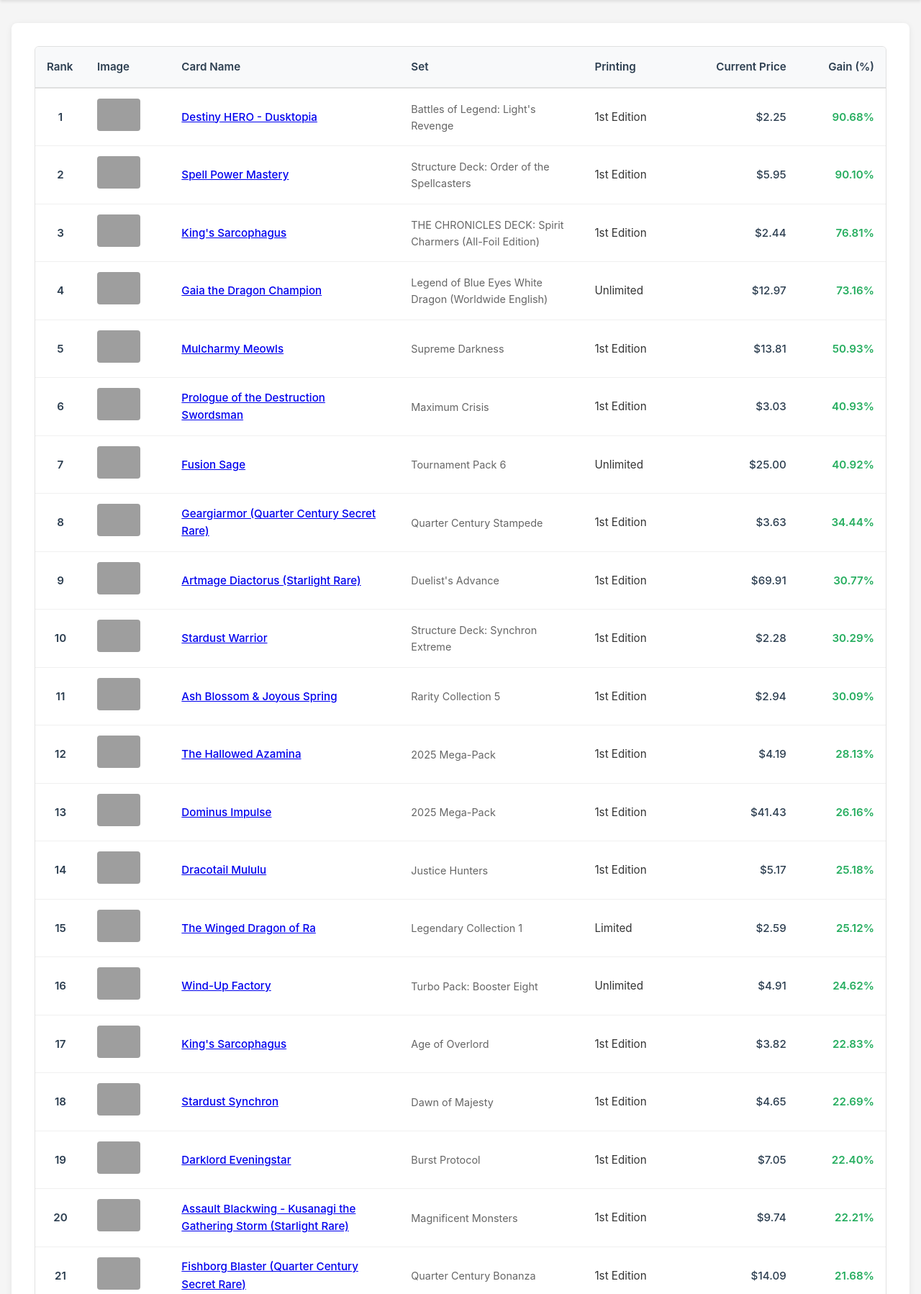
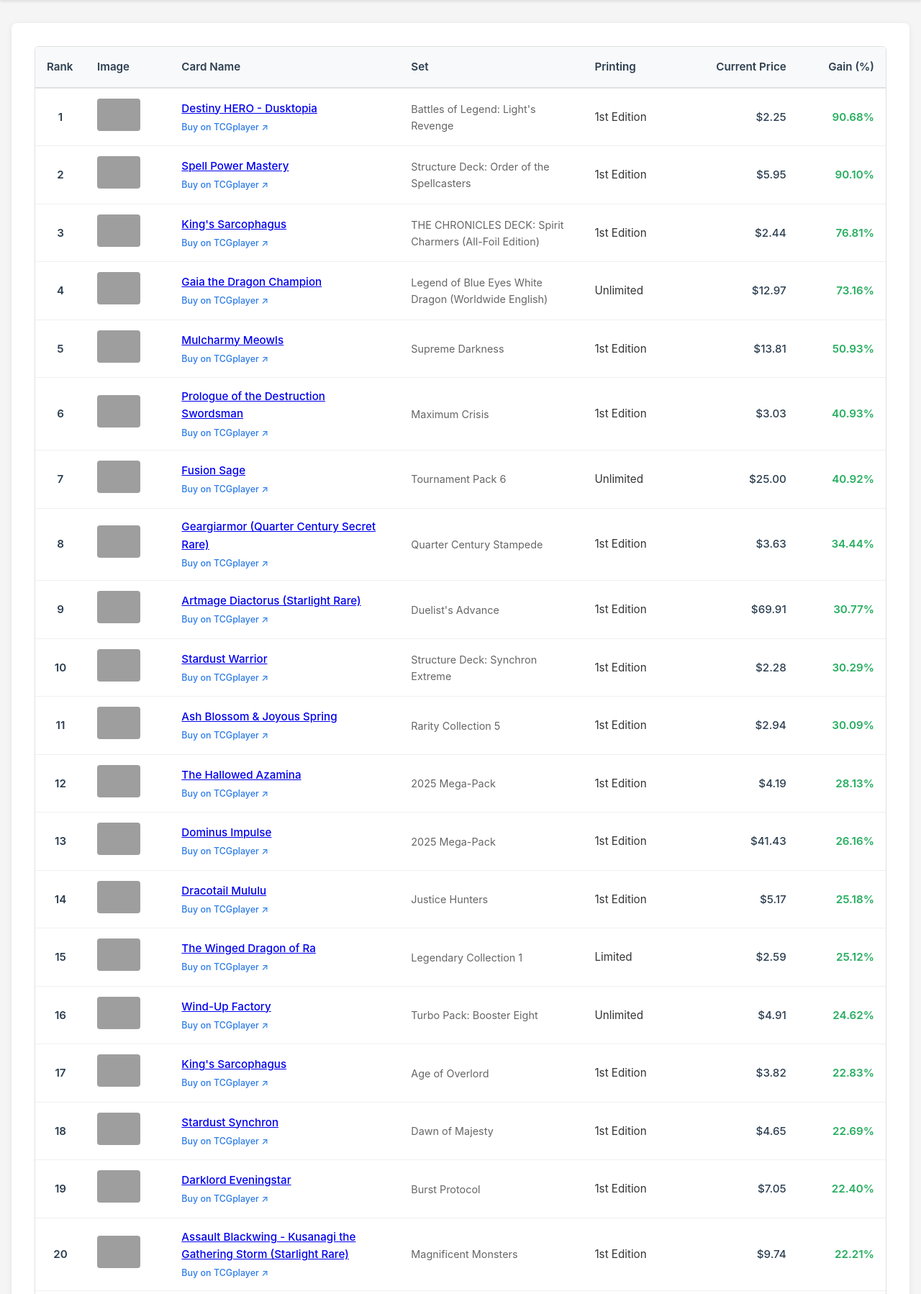
Before and after one commit to Burgos0/Yugioh-Prices-Fetcher-2, a Flask app: page / in a window 1280 px wide. Shown: the part 217-2015 px from the top of the page at 72% size. Run offline with Flask 3, Linux system fonts and the light colour scheme; data that the repository does not hold is empty; grey boxes are pictures that could not be loaded.

Commit message:
TCGplayer buy links with affiliate support; Impact verification tag

```diff
--- a/app/__init__.py
+++ b/app/__init__.py
@@ -1,5 +1,6 @@
 import os
 import sqlite3
+from urllib.parse import quote
 
 from flask import Flask
 
@@ -9,6 +10,20 @@ SITE_NAME = "TCG Trending"
 def printing_slug(printing):
     """URL-safe printing name: "1st Edition" -> "1st-edition"."""
     return (printing or "all").strip().lower().replace(" ", "-")
+
+
+def tcgplayer_url(product_id, affiliate_base=""):
+    """TCGplayer product page, wrapped in the Impact affiliate link when configured.
+
+    affiliate_base is the tracking link from Impact, e.g.
+    https://tcgplayer.pxf.io/c/1234567/1234567/12345 ; the product page is
+    passed as the ``u`` (deep link) parameter.
+    """
+    product_url = f"https://www.tcgplayer.com/product/{int(product_id)}"
+    if not affiliate_base:
+        return product_url
+    sep = "&" if "?" in affiliate_base else "?"
+    return f"{affiliate_base}{sep}u={quote(product_url, safe='')}"
 
 
 def _last_updated(db_path="data/prices.db"):
@@ -24,8 +39,17 @@ def create_app():
     app.config['DEBUG'] = False
     # GoatCounter site code (free, cookie-free analytics). Empty = no tracking script.
     app.config['GOATCOUNTER_CODE'] = os.environ.get('GOATCOUNTER_CODE', '').strip()
+    # Impact affiliate tracking link for TCGplayer. Empty = plain TCGplayer links.
+    app.config['AFFILIATE_BASE_URL'] = os.environ.get('AFFILIATE_BASE_URL', '').strip().rstrip('/')
+    # Impact site-ownership meta tag, pasted whole. Only a <meta> tag is accepted.
+    tag = os.environ.get('IMPACT_VERIFICATION_TAG', '').strip()
+    app.config['IMPACT_VERIFICATION_TAG'] = (
+        tag if tag.lower().startswith('<meta') and tag.endswith('>') and tag.count('<') == 1 else ''
+    )
 
     app.jinja_env.filters['printing_slug'] = printing_slug
+    app.jinja_env.filters['tcgplayer_url'] = (
+        lambda product_id: tcgplayer_url(product_id, app.config['AFFILIATE_BASE_URL']))
 
     @app.context_processor
     def site_context():
@@ -33,6 +57,7 @@ def create_app():
             'site_name': SITE_NAME,
             'last_updated': _last_updated(),
             'goatcounter_code': app.config['GOATCOUNTER_CODE'],
+            'impact_verification_tag': app.config['IMPACT_VERIFICATION_TAG'],
         }
 
     from app.routes import bp
--- a/app/static/style.css
+++ b/app/static/style.css
@@ -412,3 +412,28 @@ footer .legal {
 
 /* Losses read red, not green */
 .gainers-table .percent.loss { color: #c0392b; }
+
+/* TCGplayer buy links (affiliate when configured) */
+.buy-link {
+    display: block;
+    margin-top: 4px;
+    font-size: 0.78rem;
+    color: #2c7be5;
+    text-decoration: none;
+    white-space: nowrap;
+}
+.buy-link:hover { text-decoration: underline; }
+.buy-button {
+    display: inline-block;
+    margin: 8px 0 4px;
+    padding: 10px 18px;
+    background: #2c7be5;
+    color: #fff;
+    border-radius: 6px;
+    font-weight: 600;
+    text-decoration: none;
+}
+.buy-button:hover { background: #1a68d1; }
+@media (max-width: 600px) {
+    .buy-link { font-size: 0.72rem; white-space: normal; }
+}
--- a/app/templates/base.html
+++ b/app/templates/base.html
@@ -6,6 +6,9 @@
     <title>{% block title %}{{ site_name }} | Yu-Gi-Oh! Card Price Movers{% endblock %}</title>
     <meta name="description" content="Daily Yu-Gi-Oh! card price movers from TCGplayer market data, filtered to confirmed moves only.">
     <link rel="stylesheet" href="{{ url_for('static', filename='style.css') }}">
+    {% if impact_verification_tag %}
+    {{ impact_verification_tag|safe }}
+    {% endif %}
     {% if goatcounter_code %}
     <script data-goatcounter="https://{{ goatcounter_code }}.goatcounter.com/count" async src="https://gc.zgo.at/count.js"></script>
     {% endif %}
--- a/app/templates/card_detail.html
+++ b/app/templates/card_detail.html
@@ -8,6 +8,9 @@
     {% if printing %}
     <p>Printing: {{ printing }}</p>
     {% endif %}
+
+    <a class="buy-button" href="{{ product_id|tcgplayer_url }}"
+       target="_blank" rel="sponsored nofollow noopener">Buy on TCGplayer ↗</a>
 
     {% if first_seen_date %}
     <p class="card-history-meta">
--- a/app/templates/gainers.html
+++ b/app/templates/gainers.html
@@ -44,6 +44,8 @@
                         <a href="{{ url_for('main.card_page', product_id=gainer.product_id, printing_slug=gainer.printing|printing_slug) }}">
                             {{ gainer.card_name }}
                         </a>
+                        <a class="buy-link" href="{{ gainer.product_id|tcgplayer_url }}"
+                           target="_blank" rel="sponsored nofollow noopener">Buy on TCGplayer ↗</a>
                     </td>
 
                     <td class="set-name">
--- a/app/templates/losers.html
+++ b/app/templates/losers.html
@@ -44,6 +44,8 @@
                         <a href="{{ url_for('main.card_page', product_id=loser.product_id, printing_slug=loser.printing|printing_slug) }}">
                             {{ loser.card_name }}
                         </a>
+                        <a class="buy-link" href="{{ loser.product_id|tcgplayer_url }}"
+                           target="_blank" rel="sponsored nofollow noopener">Buy on TCGplayer ↗</a>
                     </td>
 
                     <td class="set-name">
```
Also changed, not shown: tests/test_static_site.py (+15 -1 lines), .github/workflows/daily.yml.
